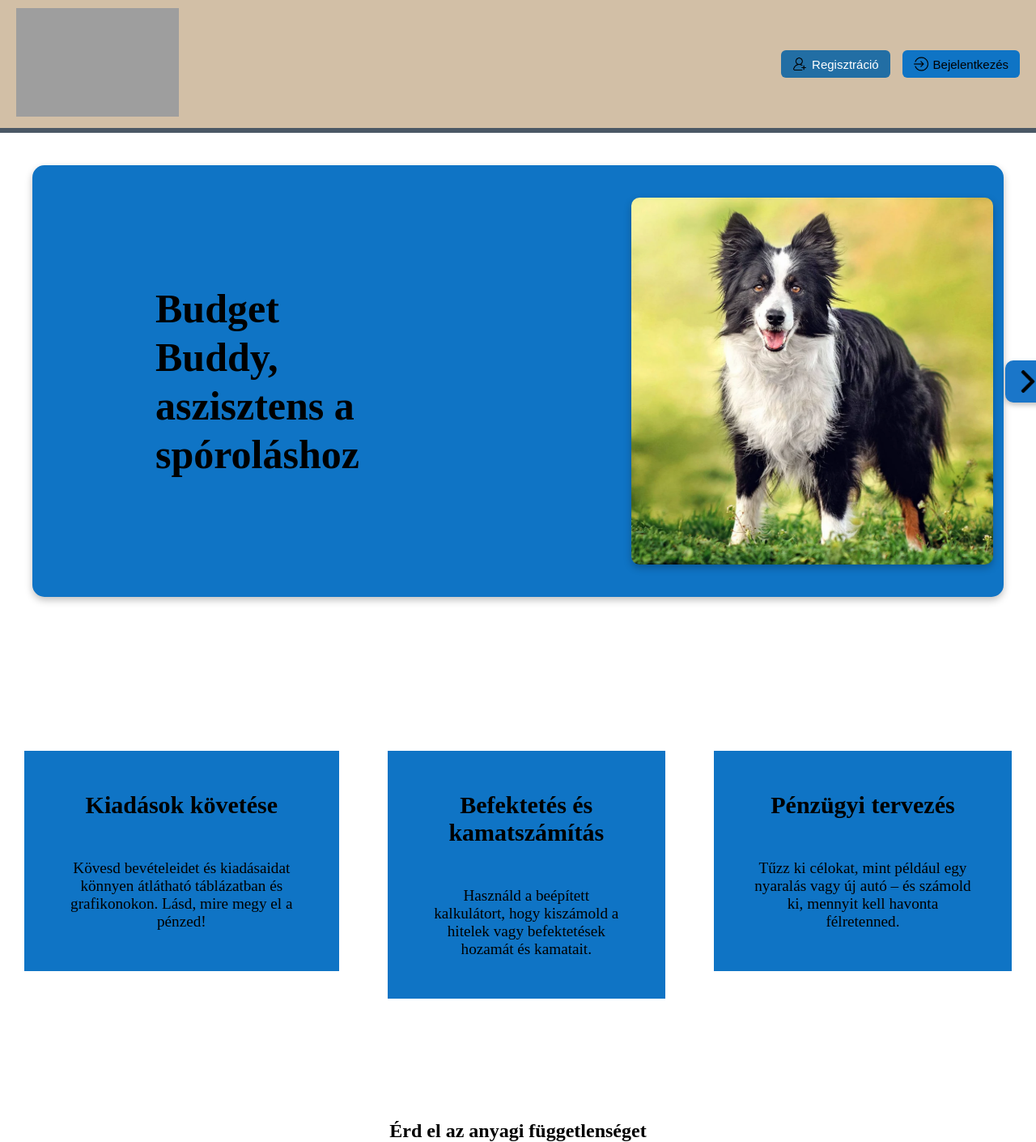
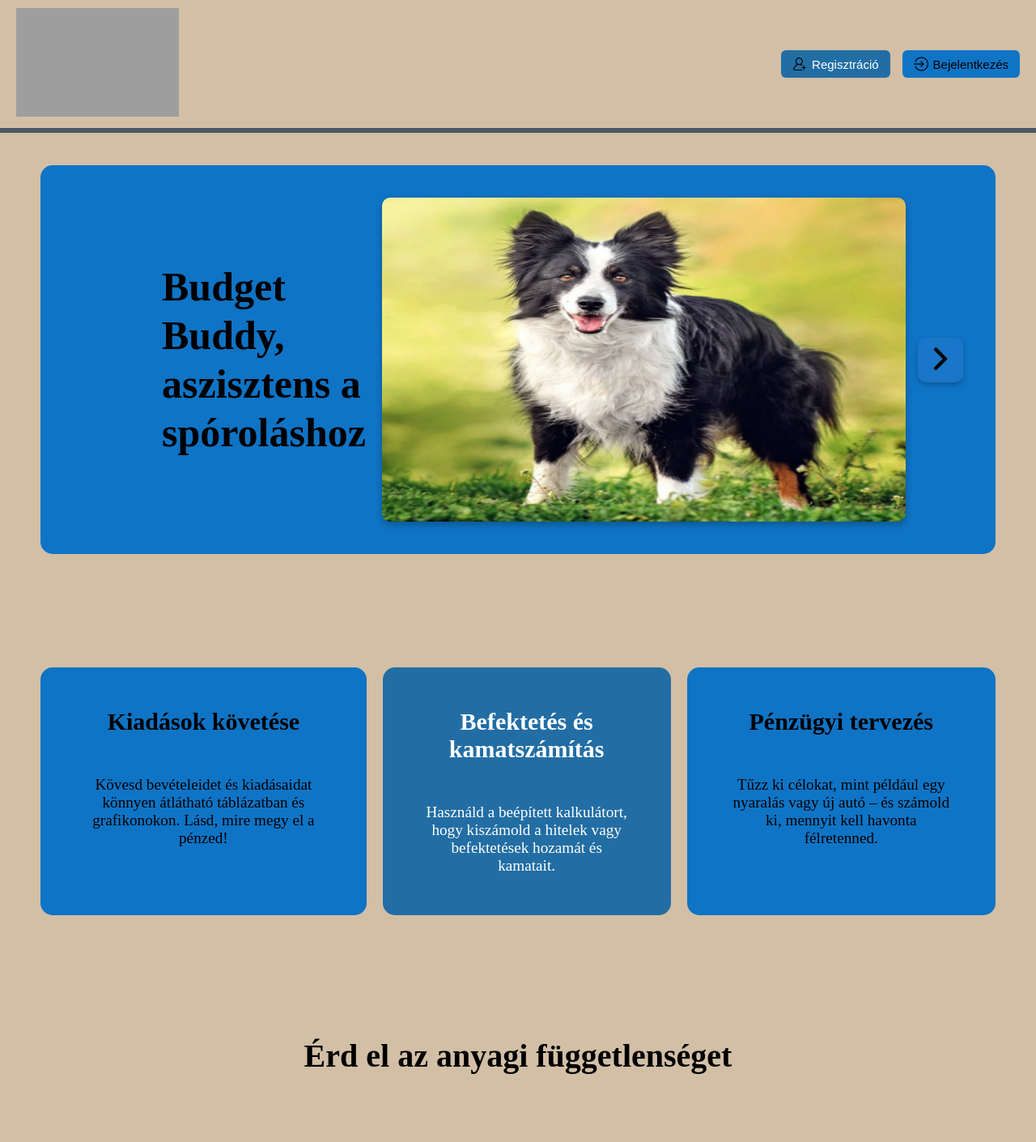
Before and after one commit to korteszedo/Budget_buddy, a React (Vite) app in the folder frontend/budget_buddy/: page / in a window 1280 px wide. Shown: the whole page at 81% size. After the commit the page ends 1357 px from the top, so only its background shows below. Built offline with nearby package versions, Linux system fonts and the light colour scheme; grey boxes are pictures that could not be loaded.

Commit message:
css_befejezese

```diff
--- a/frontend/budget_buddy/src/App.css
+++ b/frontend/budget_buddy/src/App.css
@@ -1,3 +1,6 @@
+:root{
+  background-color: #D2BFA6
+}
 
 
 * {
@@ -15,7 +18,6 @@
 
 /* HEADER */
 .fooldal_fejlec_div {
-  background-color: #D2BFA6;
   display: flex;
   justify-content: space-between;   /* BAL LOGÓ – JOBB GOMBOK */
   align-items: center;
@@ -62,14 +64,6 @@
   color: black;
 }
 
-@media (max-width: 1200px) {
-  #tartalom_felso {
-    flex-direction: column;   /* szöveg + kép egymás alá kerül */
-    text-align: center;
-    padding: 30px;
-  }
-}
-
 /* ----- HERO TELJES DOBOZ ----- */
 #tartalom_felso {
   background-color: #0F74C5;
@@ -78,7 +72,8 @@
   border-radius: 15px;
   display: flex;
   align-items: center;
-  box-shadow: 0 4px 10px rgba(0,0,0,0.25);
+  margin-left: 50px;
+  margin-right: 50px;
 }
 
 /* ----- BAL OLDALI SZÖVEG ----- */
@@ -93,12 +88,11 @@
 
 /* ----- JOBB OLDALI KÉP ----- */
 .hero_kep {
-  width: 80%;
-  height: 90%;
+  width: 2000px;
+  height: 400px;
   border-radius: 10px;
-  object-fit: cover;
   box-shadow: 0 4px 10px rgba(0,0,0,0.25);
-  margin-left: 30%;
+
 }
 
 /* ----- LAPOZÓ GOMB ----- */
@@ -107,14 +101,9 @@
   border: none;
   border-radius: 10px;
   padding: 12px 14px;
-  cursor: pointer;
-  display: flex;
-  align-items: center;
-  justify-content: center;
 
   /* kép mellé helyezés */
   margin-left: 15px;
-  height: fit-content;
   box-shadow: 0 3px 6px rgba(0,0,0,0.25);
   transition: 0.2s;
 }
@@ -137,28 +126,30 @@
 /* tartalom*/
 #boxes{
   display: flex;
-  border-radius: 10px;
+  gap: 20px;
+  margin-left: 50px;
+  margin-right: 50px;
+  padding-top: 100px;
 }
 
 h3{
   padding-top: 50px;
   padding-bottom: 0px;
   text-align: center;
-  background-color: #0F74C5;
   font-size: 30px;
 
 }
 p{
   text-align: center;
-  background-color: #0F74C5;
   font-size: larger;
   padding: 50px;
 }
 
+
 .box{
-  padding-top: 150px;
-  padding-left: 30px;
-  padding-right: 30px;
+  border: none;
+  border-radius: 15px;
+  background-color: #0F74C5;
 }
 
 h2{
@@ -169,3 +160,14 @@ h2{
 h1{
   font-size: 50px;
 }
+
+#middle-box{
+  border: none;
+  border-radius: 15px;
+  background-color: #226EA4;
+  color: white;
+}
+h2{
+  margin-bottom: 30px;
+  font-size: 40px;
+}
--- a/frontend/budget_buddy/src/pages/Kezdolap.jsx
+++ b/frontend/budget_buddy/src/pages/Kezdolap.jsx
@@ -65,7 +65,7 @@ export function Kezdolap() {
         </p>
       </div>
 
-      <div className="box">
+      <div id='middle-box'>
         <h3>Befektetés és kamatszámítás</h3>
         <p>
           Használd a beépített kalkulátort,
```
Also changed, not shown: frontend/budget_buddy/src/css/kezdolap.css (added), 1 other file (tests, documents, lock files or other folders).
